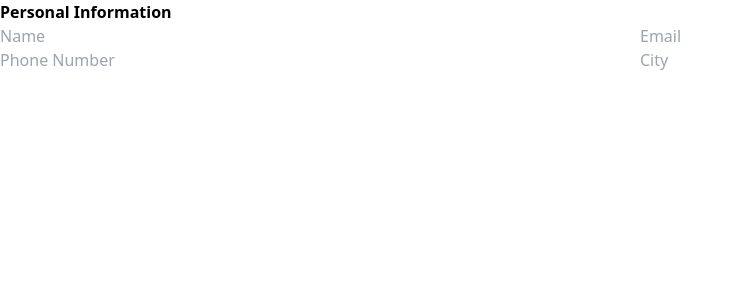
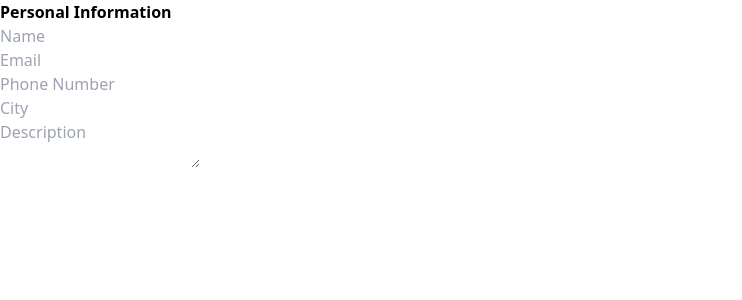
Before and after one commit to Baskin-Ridley/react-cv-generator, a Next.js app: page /components/forms/PersonalInfo in a window 1280 px wide. Shown: the top 300 px of the page, without its empty margins (0-742 px from the left). Built offline with nearby package versions, Linux system fonts and the light colour scheme.

Commit message:
added description box

```diff
--- a/pages/components/forms/PersonalInfo.tsx
+++ b/pages/components/forms/PersonalInfo.tsx
@@ -7,11 +7,12 @@ const PersonalInfo = () => {
     email: '',
     phone: '',
     city: '',
+    description: '',
   })
   return (
     <div>
       <h1 className="font-bold">Personal Information</h1>
-      <form className="grid lg:grid-cols-2 md:grid-cols-1">
+      <form className="grid grid-cols-1">
         <div>
           <input
             type="text"
@@ -72,6 +73,20 @@ const PersonalInfo = () => {
             }}
           />
         </div>
+        <div>
+          <textarea
+            id="description"
+            name="description"
+            placeholder='Description'
+            value={personalInfo.description}
+            onChange={(e) => {
+              setPersonalInfo({
+                ...personalInfo,
+                description: e.target.value,
+              })
+            }}
+            />
+          </div>
       </form>
     </div>
   )
```
